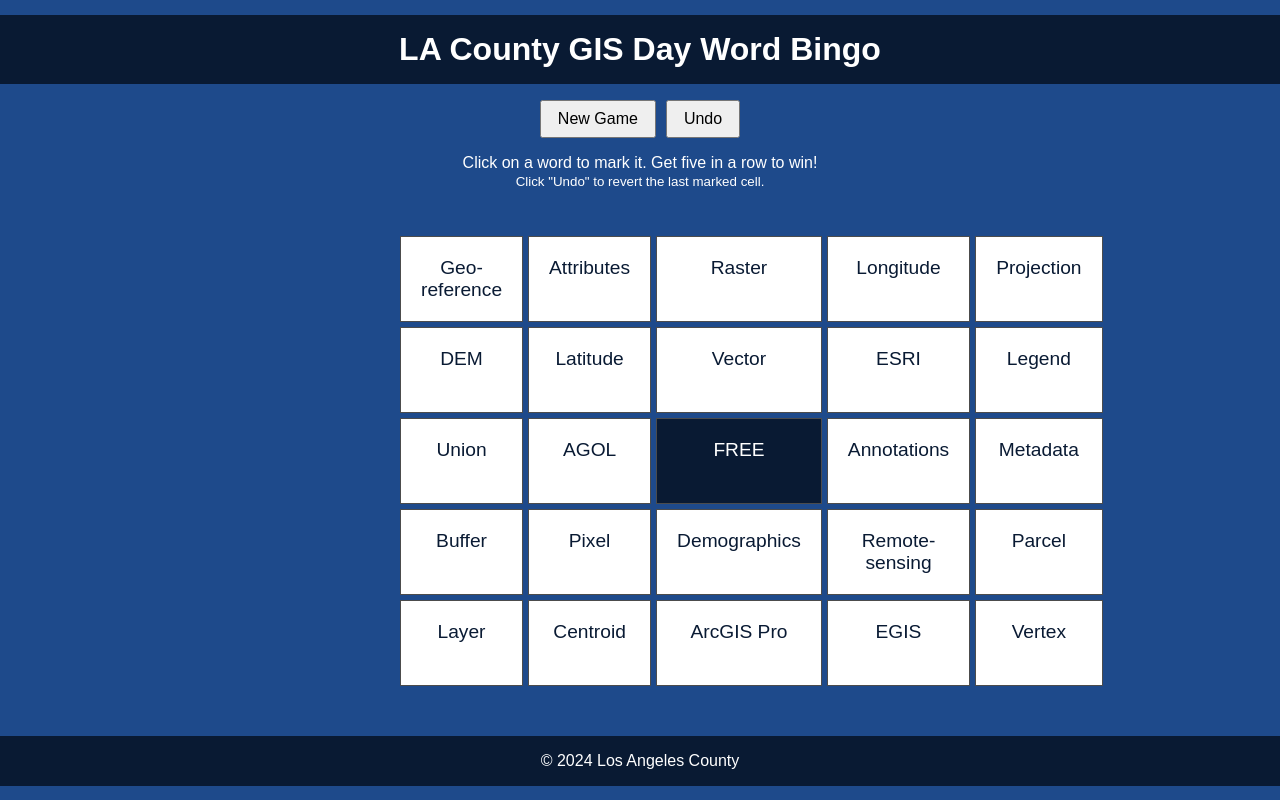
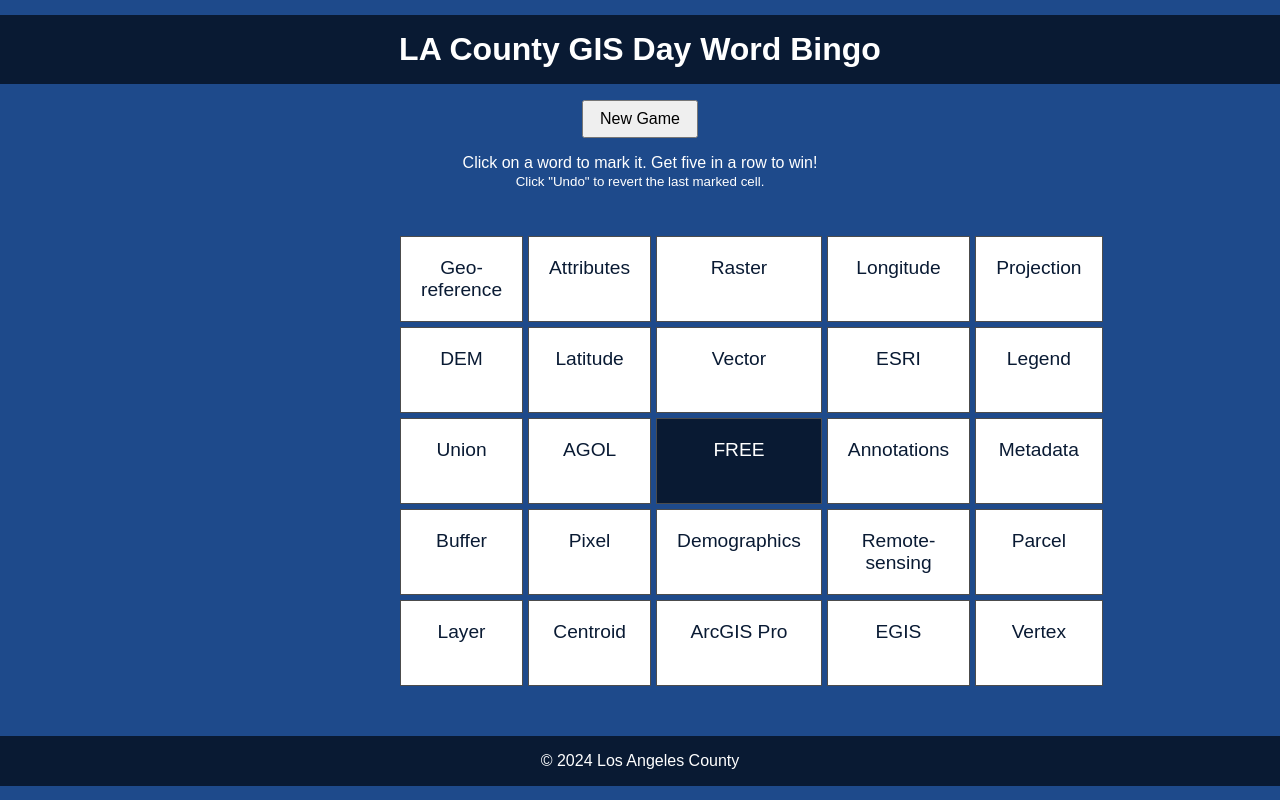
Before and after one commit to jocooperlac/LAC_GIS_Day_Bingo, a plain HTML site: page index.html in a window 1280 px wide. Drawn offline with Linux system fonts and the light colour scheme.

Commit message:
Update index.html

```diff
--- a/index.html
+++ b/index.html
@@ -17,7 +17,7 @@
     <div id="controls">
         <div id="button-container">
             <button id="new-game">New Game</button>
-            <button id="reset-button">Undo</button>
+            <!-- <button id="reset-button">Undo</button> -->
         </div>
         <p id="instructions">Click on a word to mark it. Get five in a row to win! <br><small>Click "Undo" to revert the last marked cell.</small></p>
     </div>
```
